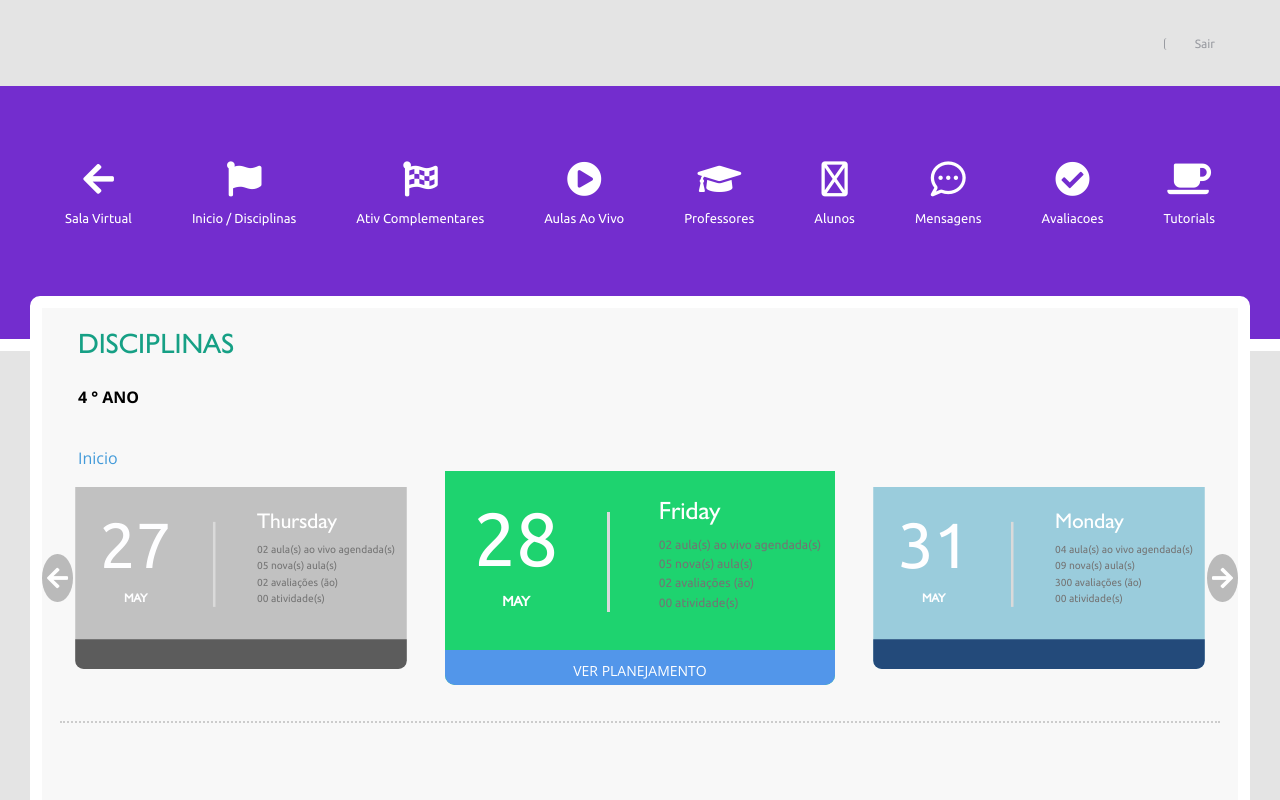
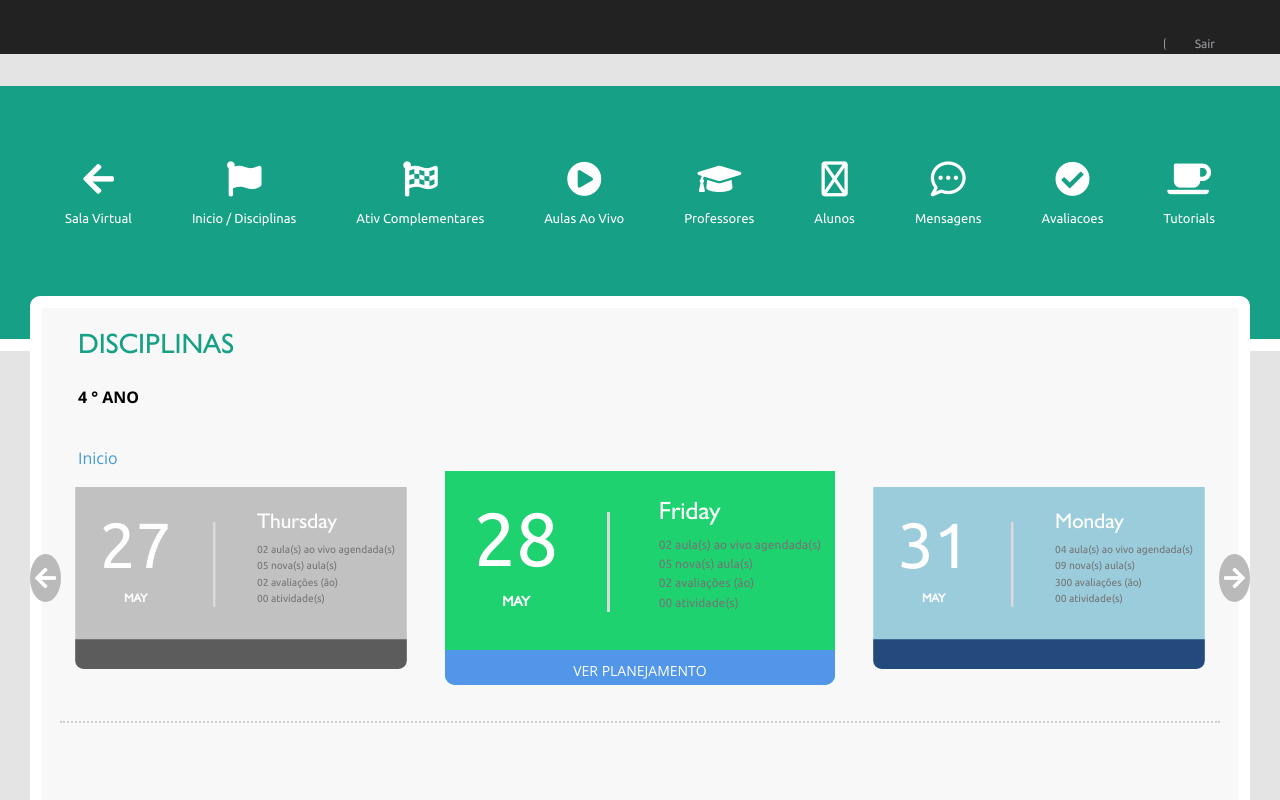
Before and after one commit to coder7290/PSD-to-HTNL, a plain HTML site: page index.html in a window 1280 px wide. Shown: the top 800 px of the page. Drawn offline with nearby package versions, Linux system fonts and the light colour scheme.

Commit message:
fix: some css problem

```diff
--- a/css/style.css
+++ b/css/style.css
@@ -27,6 +27,10 @@ body {
     margin: auto;
 }
 
+.nav_bar {
+    background-color: #222222;
+}
+
 
 /*------------------ Top right corner icon start ------------- */
 
@@ -53,7 +57,7 @@ body {
 /*------------------ Top right corner icon End ------------- */
 
 header {
-    background-color: #732dce;
+    background-color: #16a085;
     padding: 75px 0 100px 0;
     margin-top: 32px;
     border-bottom: 12px solid #ffffff;
@@ -318,11 +322,13 @@ section {
 .review_slider-prev {
     position: absolute;
     left: 0;
+    margin-left: -12px;
 }
 
 .review_slider-next {
     position: absolute;
     right: 0%;
+    margin-right: -12px;
 }
 
 .review_slider-button {
@@ -427,8 +433,10 @@ section {
     color: #6f6f6f;
     font-size: 17px;
     font-family: "Humanst521";
-    margin: 0 0 10px 0;
     line-height: 1.3;
+    display: flex;
+    justify-content: center;
+    align-items: center;
 }
 
 .art_box_main_text button {
@@ -576,6 +584,7 @@ section {
     .art_box_main_text p {
         font-size: 14px;
         padding-left: 20px;
+        margin: 0 0 10px 0;
     }
     .art_box_main_logo i {
         font-size: 70px;
--- a/index.html
+++ b/index.html
@@ -29,7 +29,7 @@
 
 <body>
 
-    <div class="container">
+    <div class="container nav_bar">
         <div class="sair_box">
             <a href="#"><i class="fas fa-arrow-alt-right"></i>Sair</a>
         </div>
```
